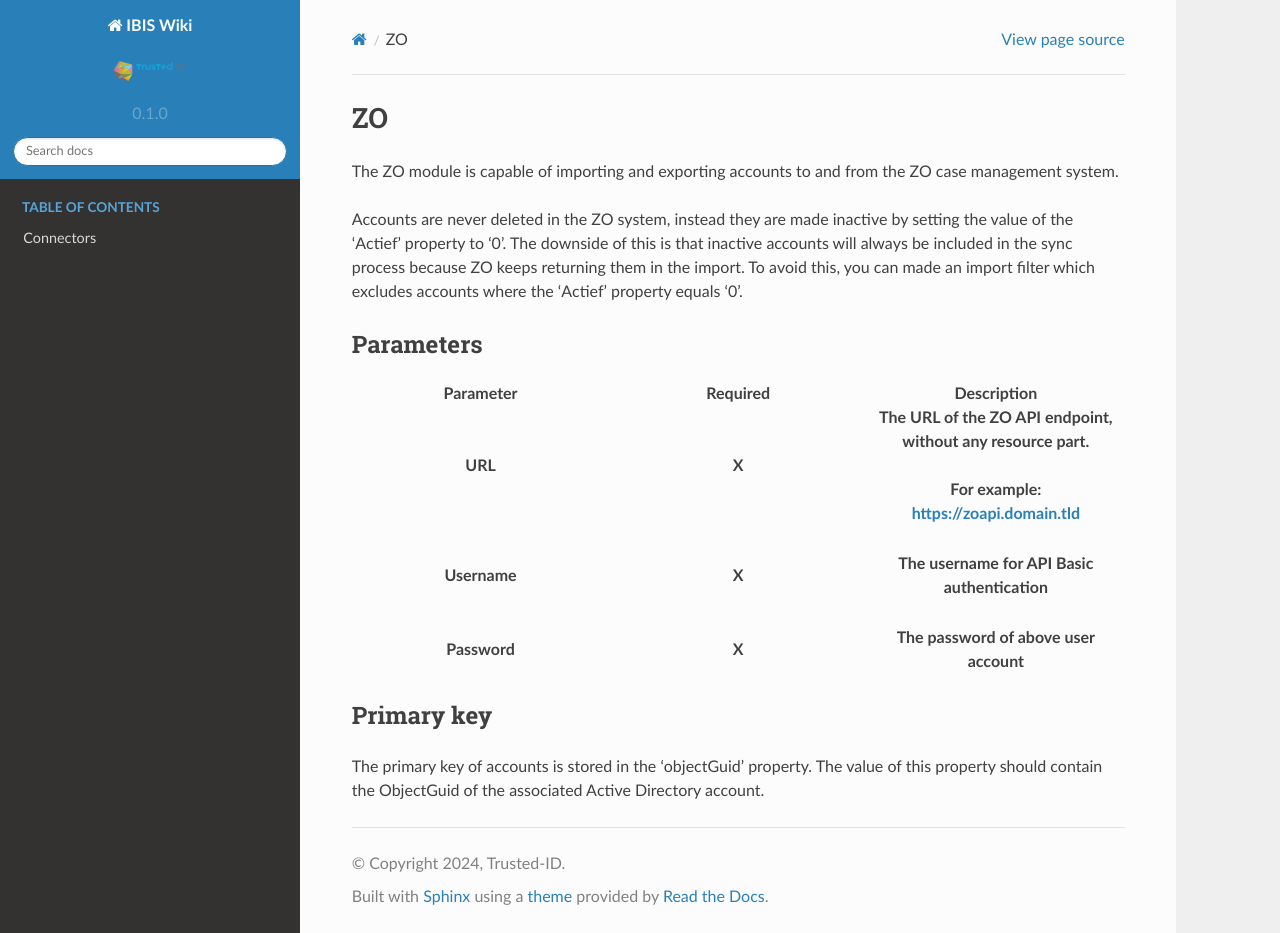
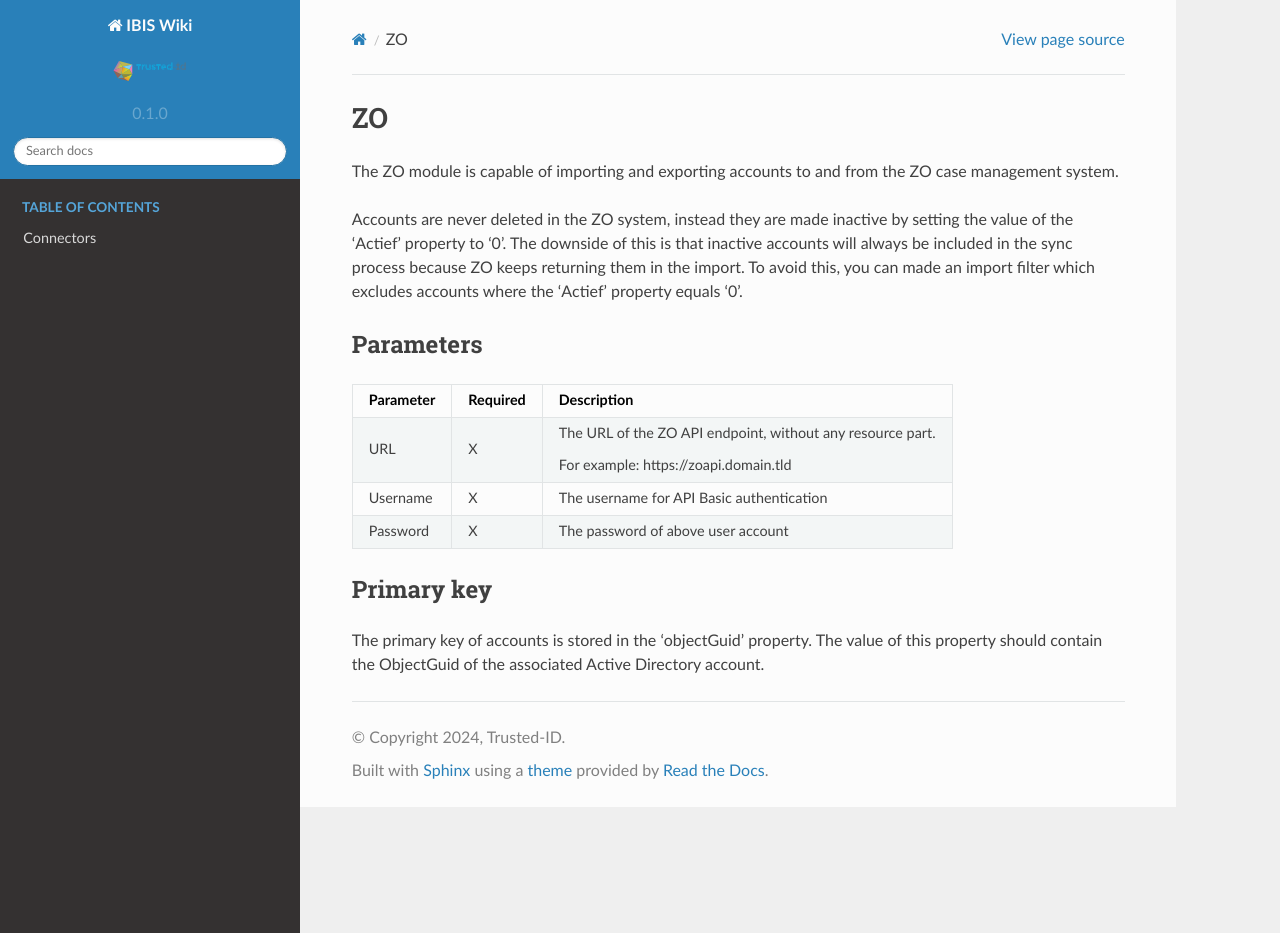
Before and after one commit to Raoulorlando/rtd-tutorial, a Sphinx documentation site: the page built from docs/source/Documentatie/Connectoren/IBIS_Connectoren/Connector_ZO.md, in a window 1280 px wide and 933 px high. Built offline with Sphinx 7.4.7 and the Read the Docs theme 2.0.0, drawn with Linux system fonts in a browser that asks for light colours; nearby versions of some CDN libraries; some web fonts are replaced; library files that are not in the unit come from our copies; pages that are not in the unit, such as notebooks, are missing from menus.

Commit message:
Updated table in Connector_ZO to md

```diff
--- a/docs/source/Documentatie/Connectoren/IBIS_Connectoren/Connector_ZO.md
+++ b/docs/source/Documentatie/Connectoren/IBIS_Connectoren/Connector_ZO.md
@@ -12,37 +12,11 @@ this, you can made an import filter which excludes accounts where the
 
 ## Parameters
 
-<table class="table table-bordered">
-<colgroup>
-<col style="width: 33%" />
-<col style="width: 33%" />
-<col style="width: 33%" />
-</colgroup>
-<thead class="thead-light">
-<tr class="header">
-<th>Parameter</th>
-<th class="text-center">Required</th>
-<th>Description</th>
-</tr>
-<tr class="odd">
-<th><p>URL</p></th>
-<th><p><strong>X</strong></p></th>
-<th><p>The URL of the ZO API endpoint, without any resource part.</p>
-<p>For example: <a
-href="https://zoapi.domain.tld">https://zoapi.domain.tld</a></p></th>
-</tr>
-<tr class="header">
-<th><p>Username</p></th>
-<th><p><strong>X</strong></p></th>
-<th><p>The username for API Basic authentication</p></th>
-</tr>
-<tr class="odd">
-<th><p>Password</p></th>
-<th><p><strong>X</strong></p></th>
-<th><p>The password of above user account</p></th>
-</tr>
-</thead>
-&#10;</table>
+| Parameter | Required |                                                Description                                               |
+|:---------|:--------:|:--------------------------------------------------------------------------------------------------------|
+|    URL    |     X    | The URL of the ZO API endpoint, without any resource part.<br> <br>For example: https://zoapi.domain.tld |
+|  Username |     X    |                                 The username for API Basic authentication                                |
+|  Password |     X    |                                    The password of above user account                                    |
 
 ## Primary key
 
```
Also changed, not shown: docs/source/Documentatie/Connectoren/IBIS_Connectoren/Connector_Youforce.md (+1 -1 lines).
